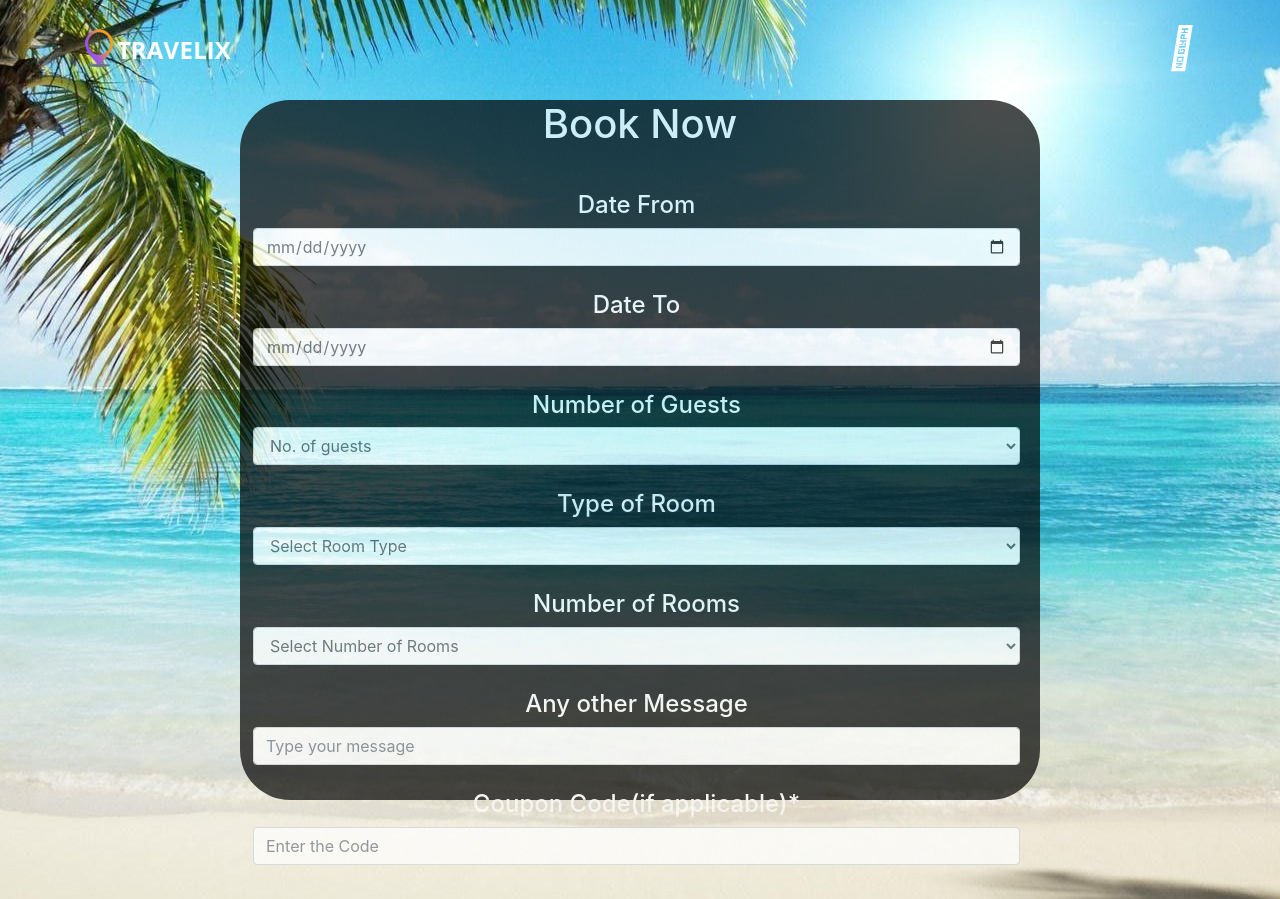
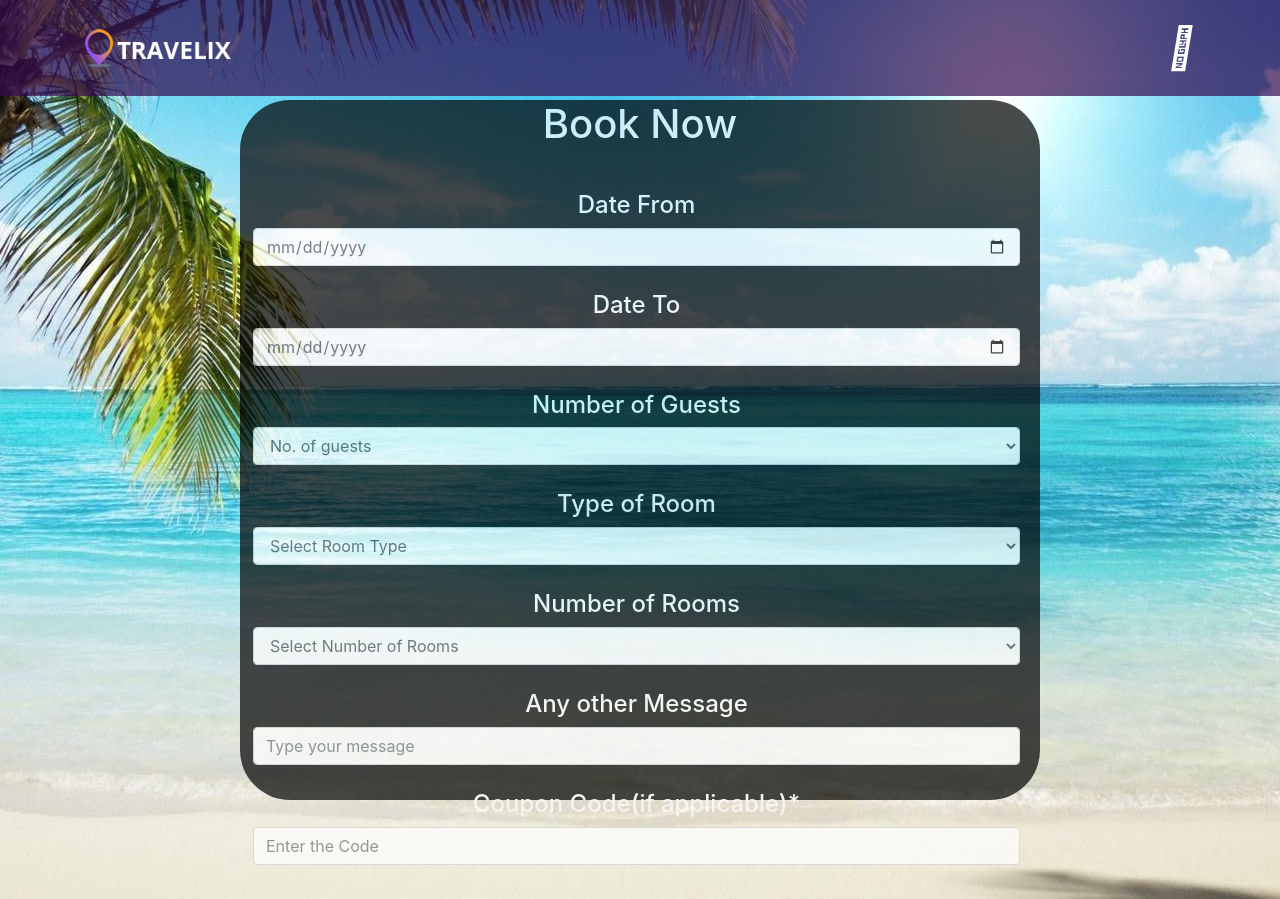
Before and after one commit to shanroy1999/Web-Programming-Project, a PHP site: page /booking.html in a window 1280 px wide. Shown: the top 899 px of the page. Run offline with PHP 8.4, Linux system fonts and the light colour scheme.

Commit message:
Update booking.css

```diff
--- a/booking.css
+++ b/booking.css
@@ -1,3 +1,25 @@
+/*Import the fonts used*/
+@import url('https://fonts.googleapis.com/css?family=Courgette|Open+Sans:400,800&display=swap');
+/*Basic reset*/
+*,
+*::before,
+*::after {
+    margin: 0;
+    padding: 0;
+    box-sizing: border-box;
+}
+/*Custom properties*/
+:root {
+    --dark-color: #2d2c2c;
+    --purple-solid: #350a4f;
+    --purple-transparent: rgba(53, 10, 79, .7);
+    --purple-transparent-alt: rgba(53, 10, 79, .5);
+    --purple-light: #8f50fb;
+    --yellow-solid: #fa9e2c;
+    --gradient-color: linear-gradient(to right, var(--yellow-solid), var(--purple-light));
+    --gradient-color-alt: linear-gradient(to right, var(--purple-light), var(--yellow-solid));
+}
+
 *{
     margin: 0;
     padding: 0;
```
